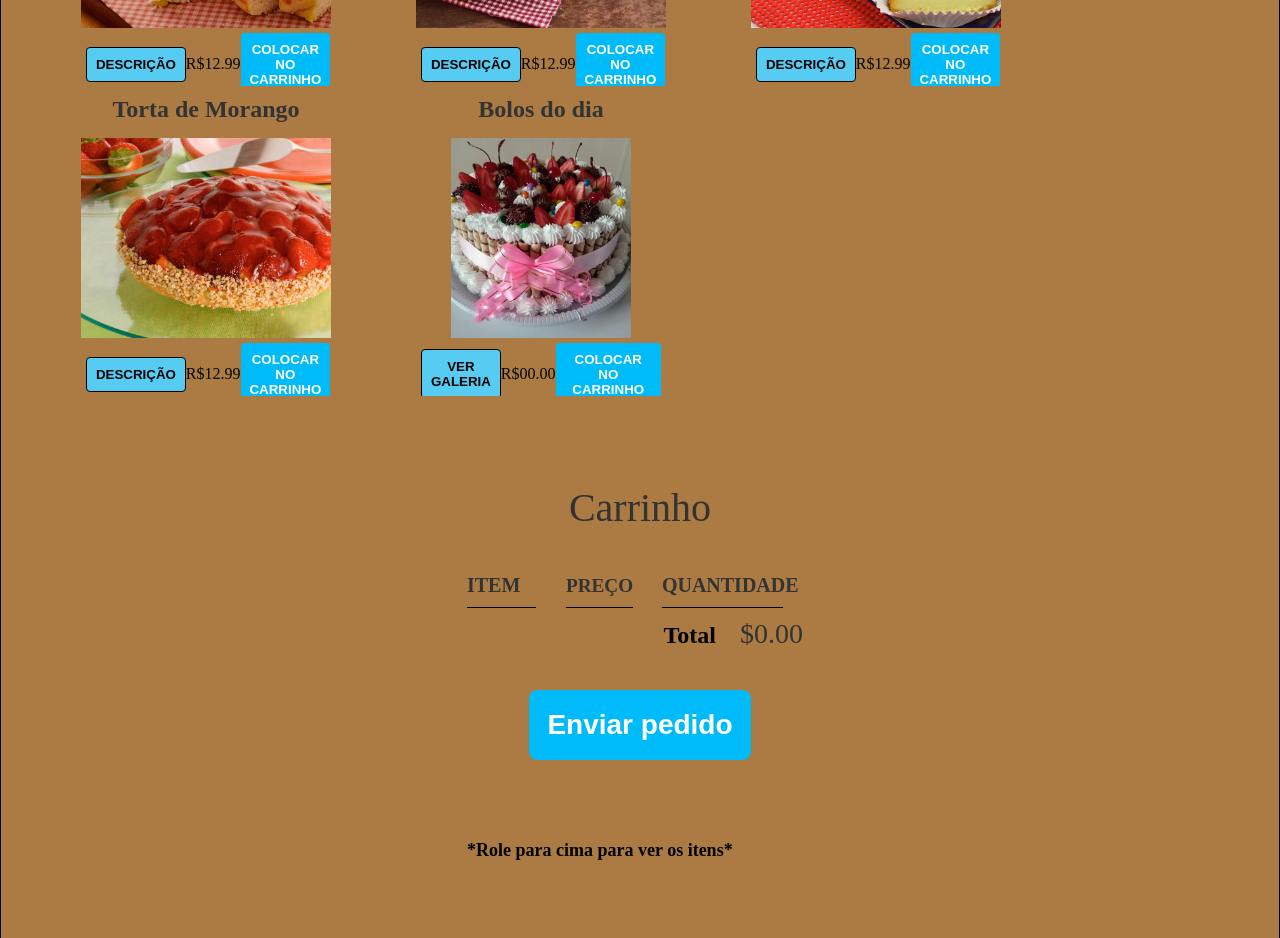
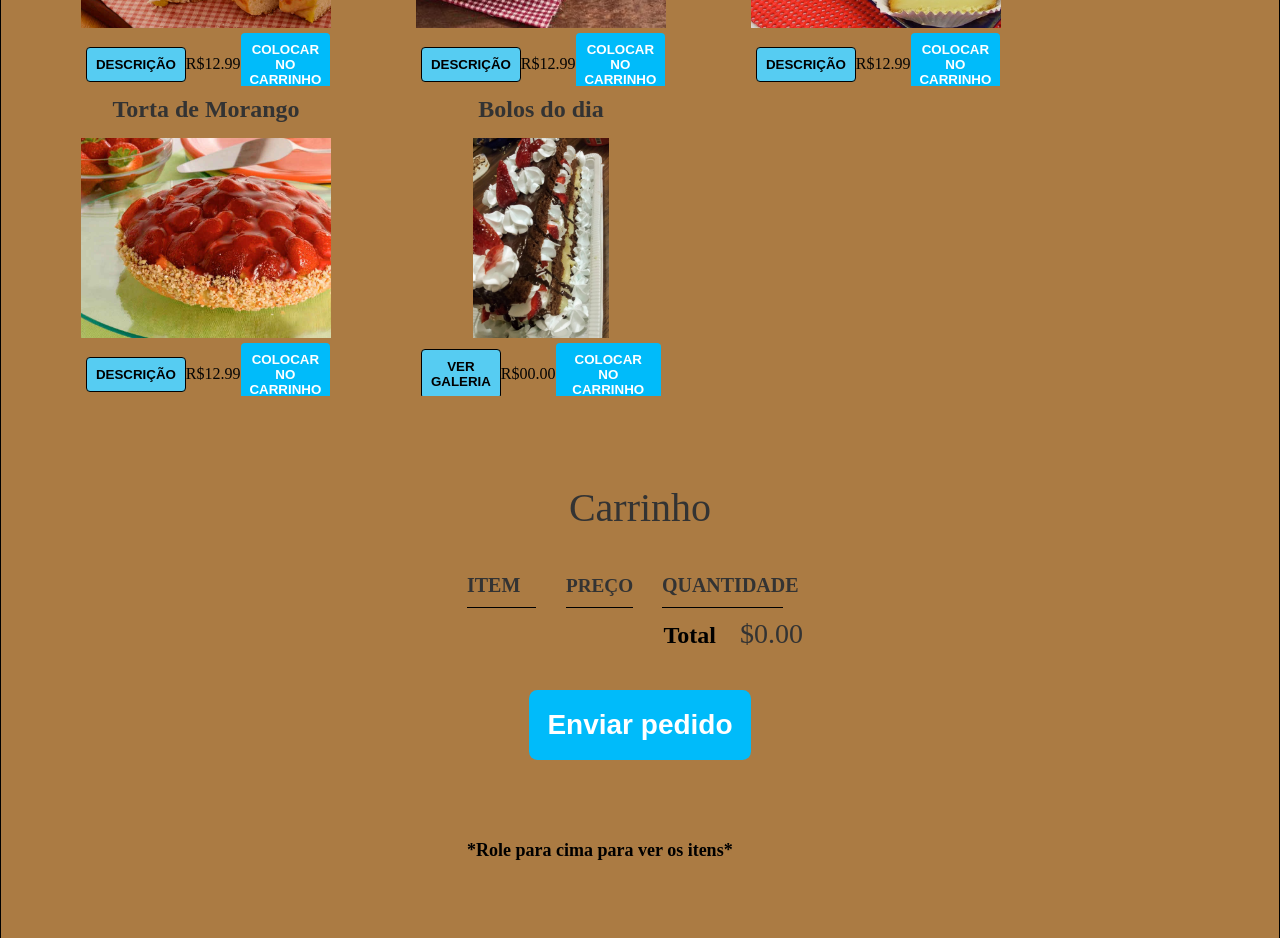
Before and after one commit to AlexPereiraChaves/Ki_delicia, a plain HTML site: page cardapio.html in a window 1280 px wide. Shown: the part 1380-2318 px from the top of the page. Drawn offline with nearby package versions, Linux system fonts and the light colour scheme.

Commit message:
Update cardapio.html

```diff
--- a/cardapio.html
+++ b/cardapio.html
@@ -133,7 +133,7 @@
                 </div>
                 <div class="itembox Bolos">
                     <span class="shop-item-title">Bolos do dia</span>
-                    <img class="shop-item-image" src="img/galeria/a (15).jpeg">
+                    <img class="shop-item-image" src="img/galeria/a (19).jpeg">
                     <div class="shop-item-details">
                         <button onclick="abrePopup('onze')" class="btn btn-descricao boloDescricao">VER GALERIA</button>
                         <span class="shop-item-price">R$00.00</span>
```
